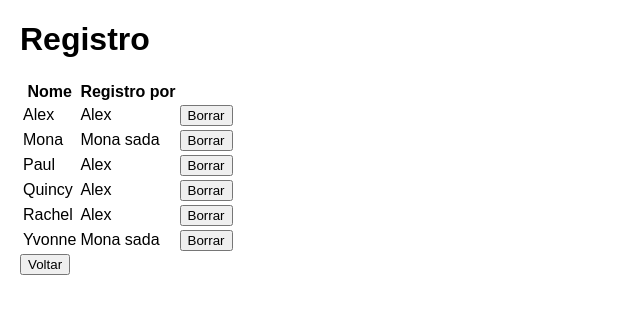
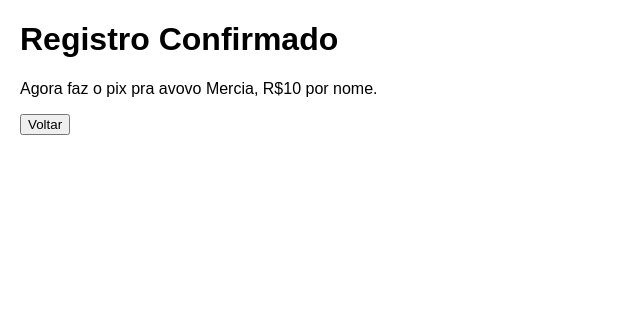
Before and after one commit to thealexsada/rifadenomes, a Flask app: page /registrants in a window 1280 px wide. Shown: the top 314 px of the page, without its empty margins (0-640 px from the left). Run offline with Flask 3, Linux system fonts and the light colour scheme; some libraries are stand-ins or nearby versions.

Commit message:
Tue, Nov 19, 2024, 9:12 PM +13:00

```diff
--- a/rifadenomes/templates/registrants.html
+++ b/rifadenomes/templates/registrants.html
@@ -1,30 +1,8 @@
 {% extends "layout.html" %}
 
 {% block body %}
-    <h1>Registro</h1>
-    <table id="dicionario">
-        <thead>
-            <tr>
-                <th>Nome</th>
-                <th>Registro por</th>
-                <th></th>
-            </tr>
-        </thead>
-        <tbody>
-            {% for registrant in registrants %}
-                <tr>
-                    <td>{{ registrant.name }}</td>
-                    <td>{{ registrant.registrant }}</td>
-                    <td>
-                        <form action="/deregister" method="post">
-                            <input name="id" type="hidden" value="{{ registrant.id }}">
-                            <button type="submit">Borrar</button>
-                        </form>
-                    </td>
-                </tr>
-            {% endfor %}
-        </tbody>
-    </table>
+    <h1>Registro Confirmado</h1>
+    <p>Agora faz o pix pra avovo Mercia, R$10 por nome.</p>
 
     <button onclick="window.location.href='/'">Voltar</button>
 {% endblock %}
```
